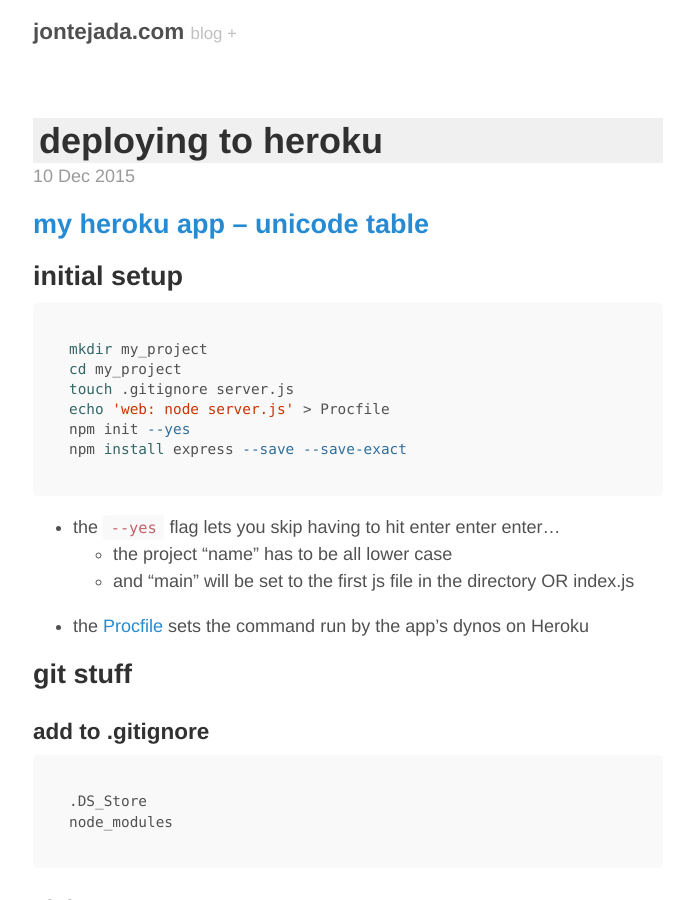
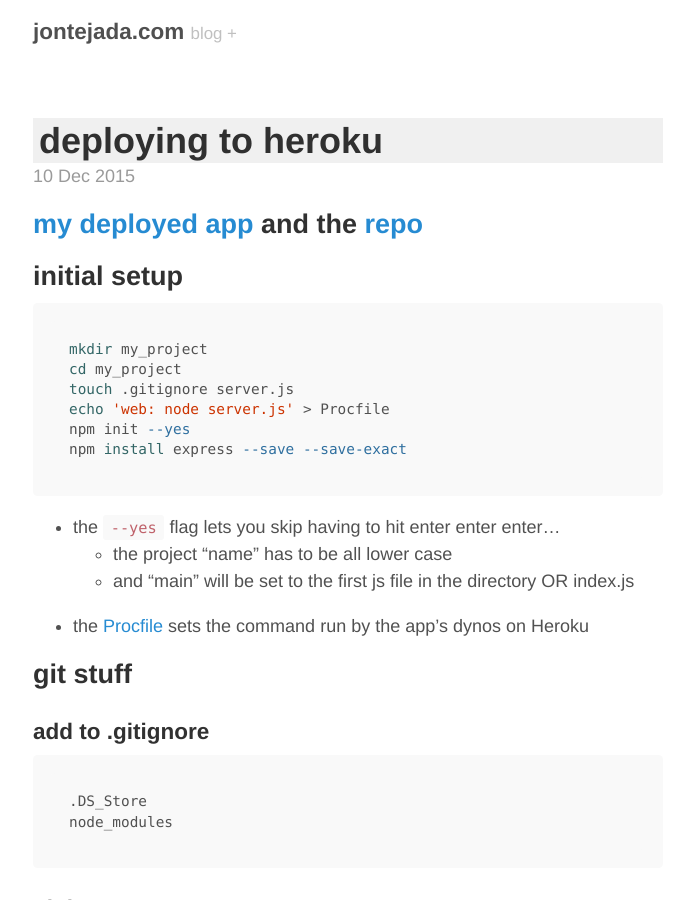
Before and after one commit to jontejada/jontejada.github.io, a Jekyll site: the page built from _posts/2015-12-09-heroku.md, in a window 1280 px wide and 900 px high. Shown: the whole window, without its empty margins (292-986 px from the left). Built offline with Jekyll 4.4.1, drawn with Linux system fonts in a browser that asks for light colours; Markdown is read by kramdown in place of the engine named in the settings.

Commit message:
heroku edit

````diff
--- a/_posts/2015-12-09-heroku.md
+++ b/_posts/2015-12-09-heroku.md
@@ -5,7 +5,7 @@ date: 2015-12-09 17:00:00 -800
 categories: notes
 ---
 
-##[my heroku app -- unicode table](https://radiant-basin-9785.herokuapp.com/)
+##[my deployed app](https://radiant-basin-9785.herokuapp.com/) and the [repo](https://github.com/jontejada/unicode)
 
 ##initial setup
 ```bash
````
